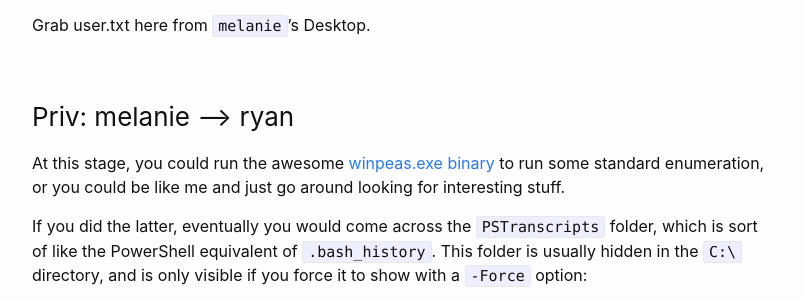
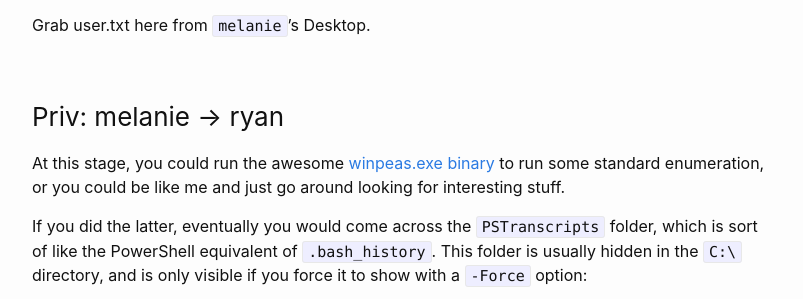
Before and after one commit to ongyuann/ongyuann.github.io, a Jekyll site: the page built from _posts/2020-05-31-htb-resolute.md, in a window 1280 px wide and 900 px high, scrolled down 10123 px. Shown: the part 159-458 px from the top of the window, without its empty margins (238-1041 px from the left). Built offline with Jekyll 4.4.1, drawn with Linux system fonts in a browser that asks for light colours.

````diff
--- a/_posts/2020-05-31-htb-resolute.md
+++ b/_posts/2020-05-31-htb-resolute.md
@@ -437,7 +437,7 @@ Info: Establishing connection to remote endpoint
 ```
 Grab user.txt here from `melanie`'s Desktop.
 
-### Priv: melanie --> ryan
+### Priv: melanie -> ryan
 At this stage, you could run the awesome [winpeas.exe binary](https://github.com/carlospolop/privilege-escalation-awesome-scripts-suite/tree/master/winPEAS) to run some standard enumeration, or you could be like me and just go around looking for interesting stuff.
 
 
````
